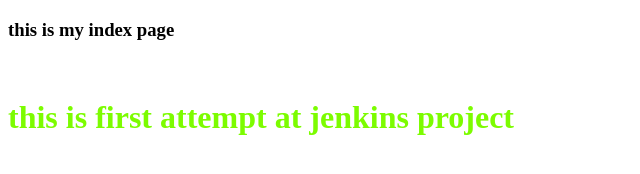
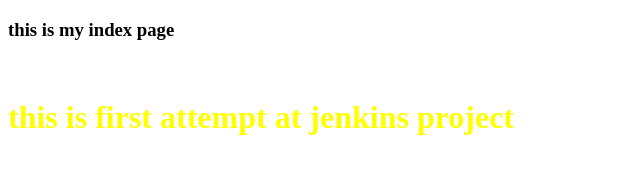
Before and after one commit to irfaan888/html-1-demo, a plain HTML site: page index.html in a window 1280 px wide. Shown: the whole page, without its empty margins (0-640 px from the left). Drawn offline with Linux system fonts and the light colour scheme.

Commit message:
color changed from freen to yellow

```diff
--- a/index.html
+++ b/index.html
@@ -7,7 +7,7 @@
     <title>Document</title>
     <style>
     h1{
-        color:lawngreen;
+        color:yellow;
     }
     </style>
 </head>
```
